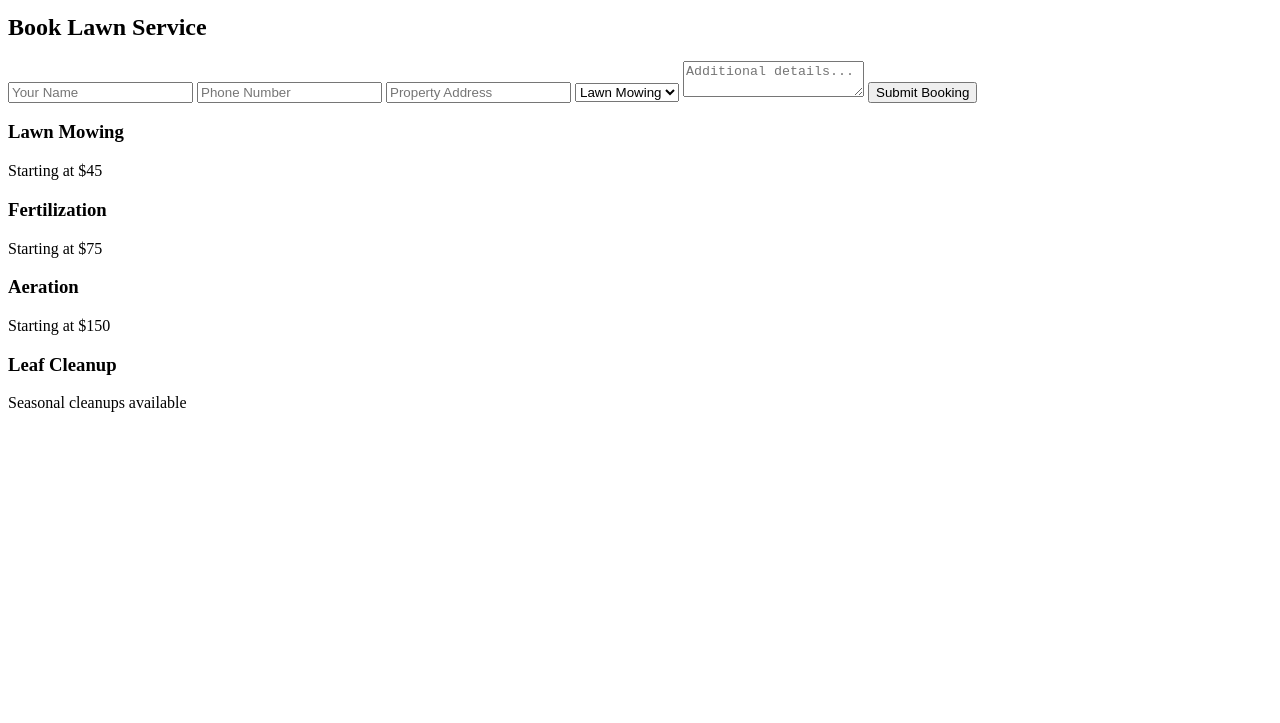
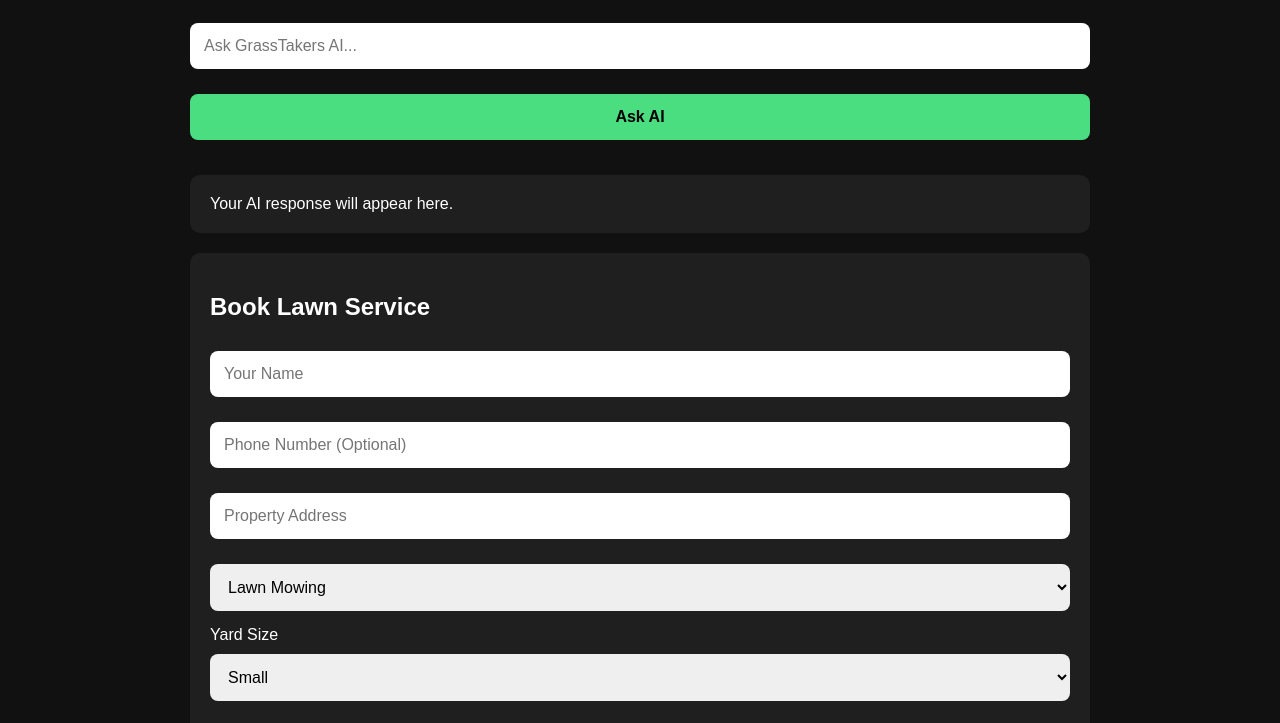
Before and after one commit to 315grasstakers-alt/grasstakers-ai, a plain HTML site: page frontend/index.html in a window 1280 px wide. Shown: the part 159-882 px from the top of the page. Before the commit the page ends 800 px from the top, so only its background shows below. Drawn offline with Linux system fonts and the light colour scheme.

Commit message:
Fixed broken index page

````diff
--- a/frontend/index.html
+++ b/frontend/index.html
@@ -1,18 +1,108 @@
+```html
 <!DOCTYPE html>
 <html lang="en">
 
 <head>
 
-  <meta charset="UTF-8" />
+<meta charset="UTF-8">
 
 <meta
 name="viewport"
-    content="width=device-width, initial-scale=1.0"
-  />
+content="width=device-width, initial-scale=1.0">
 
 <title>GrassTakers AI</title>
 
 <style>
+
+body {
+  font-family: Arial, sans-serif;
+  background: #111;
+  color: white;
+  max-width: 900px;
+  margin: auto;
+  padding: 40px;
+}
+
+h1 {
+  color: #4ade80;
+}
+
+input,
+textarea,
+select,
+button {
+
+  width: 100%;
+  padding: 14px;
+  margin-top: 10px;
+  margin-bottom: 15px;
+  border-radius: 8px;
+  border: none;
+  font-size: 16px;
+
+}
+
+button {
+
+  background: #4ade80;
+  color: black;
+  font-weight: bold;
+  cursor: pointer;
+
+}
+
+.response,
+.card,
+.booking-box {
+
+  background: #1f1f1f;
+  padding: 20px;
+  border-radius: 10px;
+  margin-top: 20px;
+
+}
+
+.services {
+
+  display: grid;
+  grid-template-columns:
+    repeat(auto-fit, minmax(200px,1fr));
+  gap: 20px;
+  margin-top: 30px;
+
+}
+
+#quoteResult {
+  font-size: 20px;
+  color: #4ade80;
+  margin-bottom: 15px;
+}
+
+</style>
+
+</head>
+
+<body>
+
+<h1>GrassTakers AI</h1>
+
+<p>AI-powered lawn care assistant</p>
+
+<input
+type="text"
+id="message"
+placeholder="Ask GrassTakers AI...">
+
+<button onclick="askAI()">
+Ask AI
+</button>
+
+<div
+class="response"
+id="response">
+Your AI response will appear here.
+</div>
+
 <div class="booking-box">
 
 <h2>Book Lawn Service</h2>
@@ -20,20 +110,17 @@
 <input
 type="text"
 id="name"
-    placeholder="Your Name"
-  />
+placeholder="Your Name">
 
 <input
 type="text"
 id="phone"
-    placeholder="Phone Number (Optional)"
-  />
+placeholder="Phone Number (Optional)">
 
 <input
 type="text"
 id="address"
-    placeholder="Property Address"
-  />
+placeholder="Property Address">
 
 <select id="service">
 
@@ -48,24 +135,15 @@
 
 <select id="yardSize">
 
-    <option value="Small">
-      Small
-    </option>
-
-    <option value="Medium">
-      Medium
-    </option>
-
-    <option value="Large">
-      Large
-    </option>
+<option value="Small">Small</option>
+<option value="Medium">Medium</option>
+<option value="Large">Large</option>
 
 </select>
 
 <button
 type="button"
-    onclick="getQuote()"
-  >
+onclick="getQuote()">
 Get Instant Quote
 </button>
 
@@ -73,80 +151,11 @@
 
 <textarea
 id="bookingMessage"
-    placeholder="Additional details..."
-  ></textarea>
+placeholder="Additional details..."></textarea>
 
-  <button onclick="submitBooking()">
-    Submit Booking
-  </button>
-
-  <div id="bookingResponse"></div>
-
-</div>
-  </style>
-
-</head>
-
-<body>
-
-  <h1>GrassTakers AI</h1>
-
-  <p>AI-powered lawn care assistant</p>
-
-  <input
-    type="text"
-    id="message"
-    placeholder="Ask GrassTakers AI..."
-  />
-
-  <button onclick="askAI()">
-    Ask AI
-  </button>
-
-  <div
-    class="response"
-    id="response"
-  >
-    Your AI response will appear here.
-  </div>
-
-  <div class="booking-box">
-
-    <h2>Book Lawn Service</h2>
-
-    <input
-      type="text"
-      id="name"
-      placeholder="Your Name"
-    />
-
-    <input
-      type="text"
-      id="phone"
-      placeholder="Phone Number"
-    />
-
-    <input
-      type="text"
-      id="address"
-      placeholder="Property Address"
-    />
-
-    <select id="service">
-
-      <option>Lawn Mowing</option>
-      <option>Fertilization</option>
-      <option>Aeration</option>
-      <option>Leaf Cleanup</option>
-
-    </select>
-
-    <textarea
-      id="bookingMessage"
-      placeholder="Additional details..."
-    ></textarea>
-
-    <button onclick="submitBooking()">
+<button
+type="button"
+onclick="submitBooking()">
 Submit Booking
 </button>
 
@@ -181,5 +190,5 @@
 <script src="app.js"></script>
 
 </body>
-
 </html>
+```
````
Lines whose indentation alone changed are shown as unchanged.
